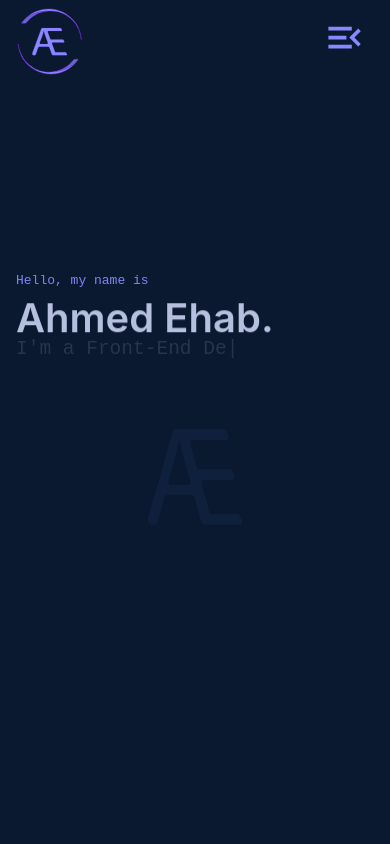
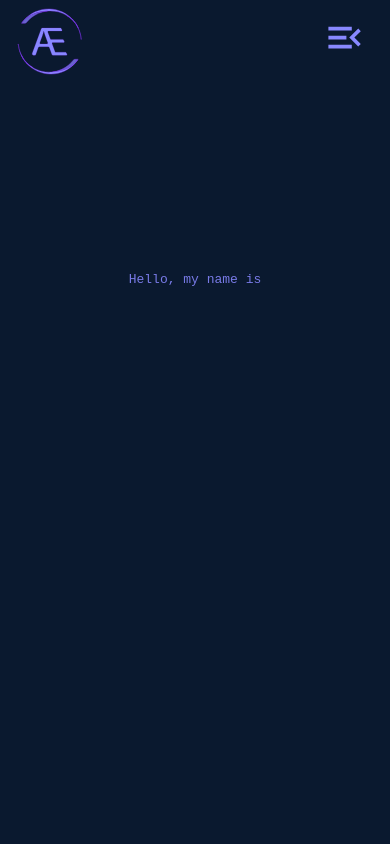
Before and after one commit to Goblo7/aes-portfolio, a React (Create React App) app: page / in a window 390 px wide. Shown: the top 844 px of the page. Built offline with nearby package versions, Linux system fonts and the light colour scheme.

Commit message:
update v-0.57 hero adj

```diff
--- a/src/components/sections/section/hero/hero-section.component.jsx
+++ b/src/components/sections/section/hero/hero-section.component.jsx
@@ -8,17 +8,18 @@ import { useInView } from "framer-motion";
 const heroContainer = {
   paddingTop: {
     xs: "17rem",
-    sm: "21rem",
+    sm: "19rem",
     md: "15rem",
     xl: "15rem",
     overSize: "12rem",
   },
   display: "flex",
-  flexDirection: "row",
+  flexDirection: { xs: "column", md: "row" },
   flexWrap: "wrap",
   justifyContent: "center",
   alignItems: "center",
   alignContent: "center",
+  width: "100%",
 };
 
 const aELogo = {
@@ -40,26 +41,25 @@ const aELogo = {
   //     xl: "66rem",
   // },
   width: {
-    xs: "6rem",
-    sm: "11rem",
-    md: "21.8rem",
+    xs: "6.5rem",
+    sm: "12rem",
+    md: "15rem",
     lg: "21.8rem",
     xl: "22.9rem",
     overSize: "31.8rem",
   },
-
   //{    xs: "35%",
   //     sm: "38%",
   //     md: "32%",
   //     lg: "38%",
   //     xl: "53%",
   // },
-  paddingTop: "4rem",
-  color: layoutStyles.lightMainColor,
+  paddingTop: "6rem",
+  color: layoutStyles.paperColor,
   strokeWidth: "0.3%",
   strokeDashoffset: "0",
   strokeDasharray: "0",
-  animation: `dashNeon 5s ease-in-out infinite alternate`,
+  animation: `dashNeon 5s ease-in-out infinite alternate 2.2s, show 2.2s cubic-bezier(0.17, 0.55, 0.55, 1) 0.7s`,
   "@keyframes dashNeon": {
     "0%": {
       stroke: layoutStyles.paperColor,
@@ -68,6 +68,38 @@ const aELogo = {
     "100%": {
       stroke: layoutStyles.secandryFontColor,
       color: layoutStyles.paperColor,
+    },
+  },
+  "@keyframes show": {
+    "0%": {
+      opacity: "0",
+      transform: `translateY(20%)`,
+    },
+    "70%": {
+      opacity: "0",
+      transform: `translateY(7%)`,
+    },
+    "100%": {
+      opacity: "1",
+      transform: `translateY(0%)`,
+    },
+  },
+};
+
+const heroTitleStyle = {
+  fontSize: `clamp(16px, 3.5vw, 54px)`,
+  color: layoutStyles.secandryFontColor,
+  fontFamily: layoutStyles.secandryFontFamily,
+  animation: `showTitle 2.3s cubic-bezier(0.17, 0.55, 0.55, 1)`,
+  "@keyframes showTitle": {
+    "0%": {
+      opacity: "0",
+    },
+    "70%": {
+      opacity: "0",
+    },
+    "100%": {
+      opacity: "1",
     },
   },
 };
@@ -83,9 +115,8 @@ export default function HeroSection() {
     fontSize: `clamp(13px,3vw,22px)`,
     fontFamily: layoutStyles.secandryFontFamily,
     color: layoutStyles.mainStyleColor,
-    transform: isInView ? "none" : "translateY(75px)",
     opacity: isInView ? 1 : 0,
-    transition: "all 0.9s cubic-bezier(0.17, 0.55, 0.55, 1)0.3s",
+    transition: "all 0.9s cubic-bezier(0.17, 0.55, 0.55, 1)0.5s",
   };
 
   const heroNameStyle = {
@@ -94,17 +125,8 @@ export default function HeroSection() {
     margin: "0",
     color: layoutStyles.mainFontColor,
     fontFamily: layoutStyles.mainFontFamily,
-    transform: isInView ? "none" : "translateY(75px)",
     opacity: isInView ? 1 : 0,
-    transition: "all 0.9s cubic-bezier(0.17, 0.55, 0.55, 1)0.5s",
-  };
-
-  const heroTitleStyle = {
-    fontSize: `clamp(16px, 5vw, 54px)`,
-    color: layoutStyles.secandryFontColor,
-    fontFamily: layoutStyles.secandryFontFamily,
-    opacity: isInView ? 1 : 0,
-    transition: "all 0.9s cubic-bezier(0.17, 0.55, 0.55, 1)1s",
+    transition: "all 1s cubic-bezier(0.17, 0.55, 0.55, 1)1.2s",
   };
 
   useEffect(() => {
@@ -123,7 +145,15 @@ export default function HeroSection() {
 
   return (
     <Grid ref={ref} sx={heroContainer}>
-      <Grid item sx={{ width: { xs: "100%", lg: "fit-content" } }} flexGrow={1}>
+      <Grid
+        item
+        sx={{
+          display: "flex",
+          flexDirection: "column",
+          alignItems: { xs: "center", md: "flex-start" },
+        }}
+        flexGrow={1}
+      >
         <Typography variant="inherit" sx={greetingStyle}>
           Hello, my name is
         </Typography>
@@ -134,7 +164,7 @@ export default function HeroSection() {
           I'm a <span ref={typer}></span>
         </Typography>
       </Grid>
-      <Grid item alignSelf="center" justifySelf="center">
+      <Grid item>
         <SvgIcon className="SvgG" sx={aELogo}>
           <AeLogo />
         </SvgIcon>
```
